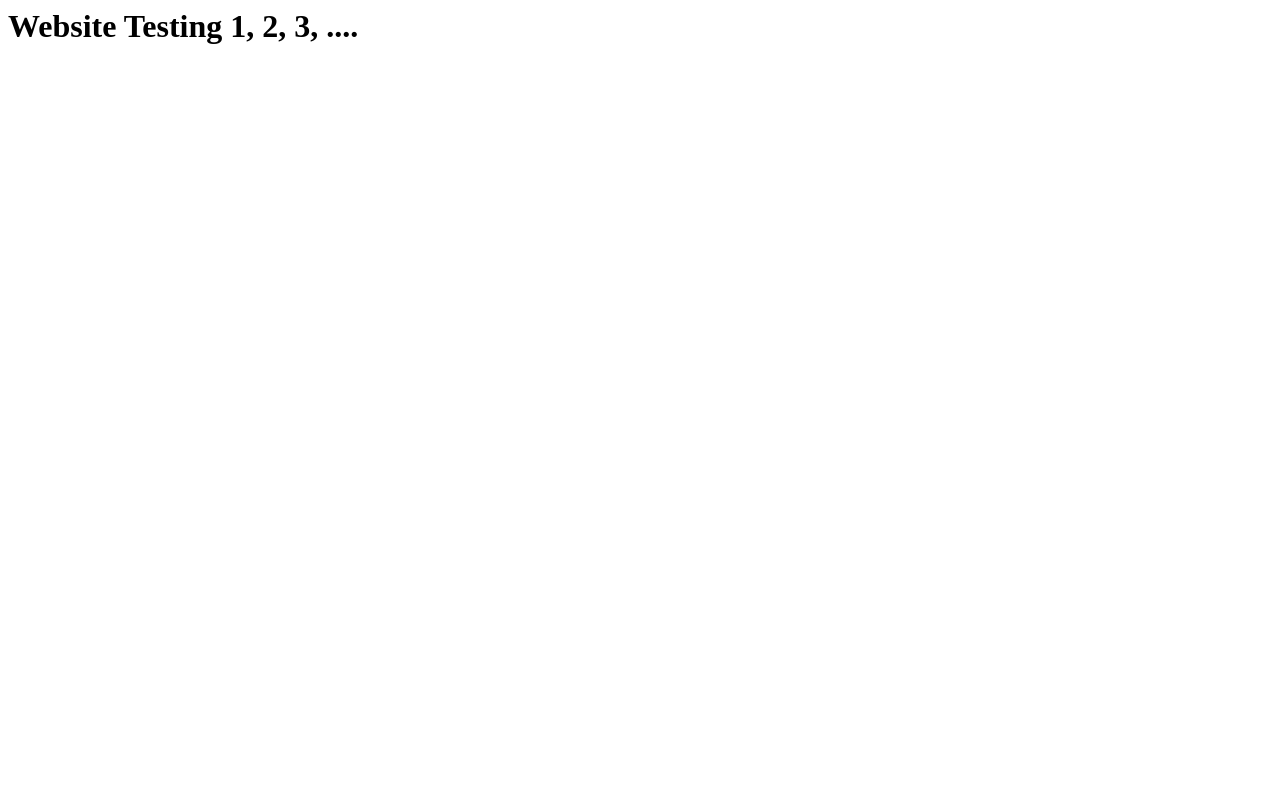
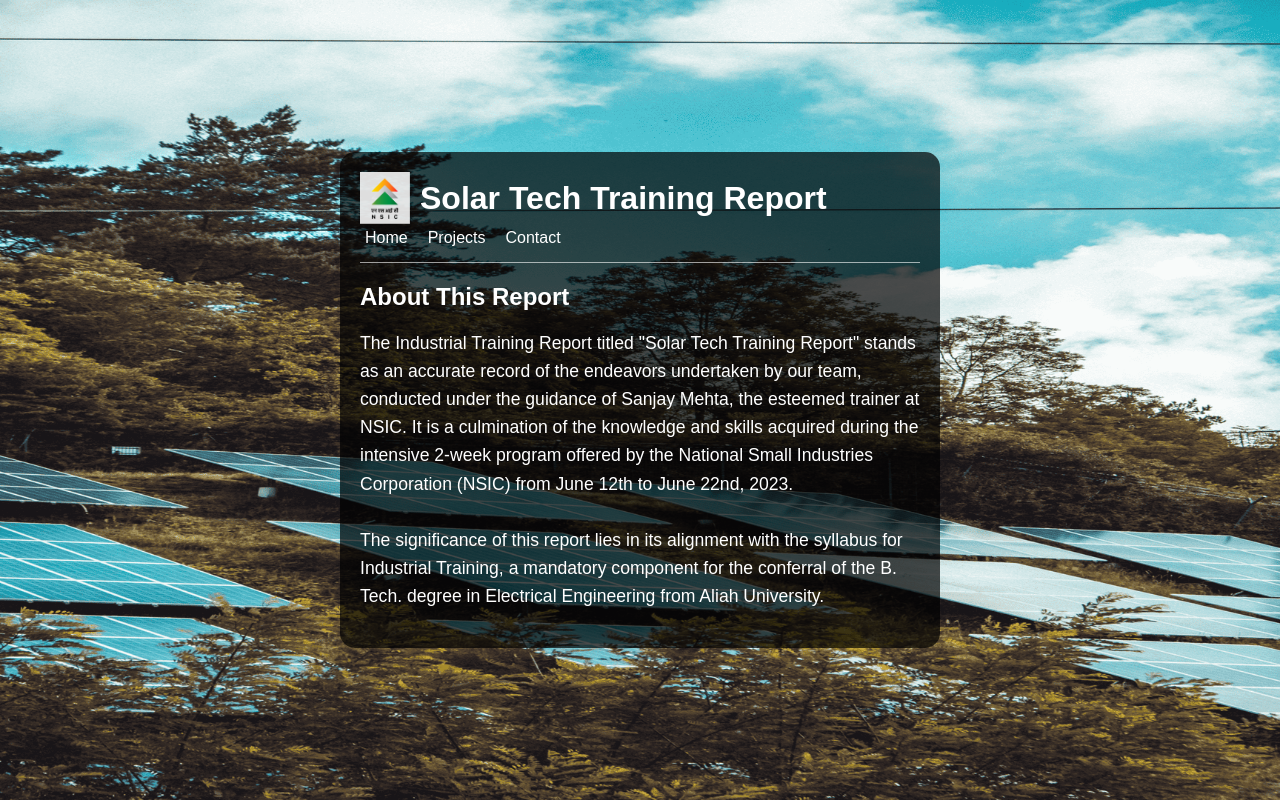
Before and after one commit to sid-am-ahd935/nsic, a plain HTML site: page index.html in a window 1280 px wide. Drawn offline with Linux system fonts and the light colour scheme.

```diff
--- a/index.html
+++ b/index.html
@@ -1,3 +1,54 @@
-<body>
-<h1> Website Testing 1, 2, 3, ....
+<!DOCTYPE html>
+<html lang="en">
+<head>
+  <meta charset="UTF-8">
+  <meta name="viewport" content="width=device-width, initial-scale=1.0">
+  <title>Your Website</title>
+  <link rel="stylesheet" href="styles.css">
+</head>
+<body onload="loadRandomBackground();">
+  <div class="background-container" id="img-background">
+    <div class="translucent-box">
+      <header>
+        <div class="logo">
+          <img src="images/nsic_logo.png" alt="NSIC Logo">
+          <h1>Solar Tech Training Report</h1>
+        </div>
+        <nav>
+          <ul>
+            <li><a href="#home" class="nav-link" id="home-link">Home</a></li>
+            <li><a href="https://sid-am-ahd935.github.io/nsic-report-showcase/" class="nav-link" id="project-link">Projects</a></li>
+            <li><a href="#about" class="nav-link" id="about-link">Contact</a></li>
+          </ul>
+        </nav>
+      </header>
+      <div class="description-box" id="home" style="display: block;">
+        <h2>About This Report</h2>
+        <p>The Industrial Training Report titled "Solar Tech Training Report" stands as an accurate record of the endeavors undertaken by our team, conducted under the guidance of Sanjay Mehta, the esteemed trainer at NSIC. It is a culmination of the knowledge and skills acquired during the intensive 2-week program offered by the National Small Industries Corporation (NSIC) from June 12th to June 22nd, 2023.
+          <br><br>
+          The significance of this report lies in its alignment with the syllabus for Industrial Training, a mandatory component for the conferral of the B. Tech. degree in Electrical Engineering from Aliah University.</p>
+      </div>
+      <div class="description-box" id="about" style="display: none;">
+        <h2>About Myself</h2>
+        <p>I'm Aman Ahmed Siddiqui, an aspiring software developer deeply passionate about making websites, games, designs, artificial intelligence, i.e., anything and everything exciting. With a background in Electrical Engineering, I thrive to become a great software developer and I am ready for new opportunities and challenges on the way.
+          <!-- <br><br>
+          <br>Email: aasiddiqui40@gmail.com
+          <br>LinkedIn: https://www.linkedin.com/in/aman-ahmed-siddiqui/
+          <br>Website/Blog: https://sid-am-ahd935.github.io/ (under construction)
+          <br>Instagram: @sid_am_ahd_935 -->
+          <br><br>Feel free to reach out for collaborations, opportunities, or simply to connect!</p>
+          <footer class="footer">
+            <ul class="social-icons">
+              <li><a href="https://www.linkedin.com/in/aman-ahmed-siddiqui/"><svg class="icon" xmlns="http://www.w3.org/2000/svg" width="24" height="24" viewBox="0 0 24 24" fill="none" stroke="currentColor" stroke-width="2" stroke-linecap="round" stroke-linejoin="round" class="lucide lucide-linkedin"><path d="M16 8a6 6 0 0 1 6 6v7h-4v-7a2 2 0 0 0-2-2 2 2 0 0 0-2 2v7h-4v-7a6 6 0 0 1 6-6z"/><rect width="4" height="12" x="2" y="9"/><circle cx="4" cy="4" r="2"/></svg></a></li>
+              <li><a href="https://sid-am-ahd935.github.io/"><svg class="icon" xmlns="http://www.w3.org/2000/svg" width="24" height="24" viewBox="0 0 24 24" fill="none" stroke="currentColor" stroke-width="2" stroke-linecap="round" stroke-linejoin="round" class="lucide lucide-github"><path d="M15 22v-4a4.8 4.8 0 0 0-1-3.5c3 0 6-2 6-5.5.08-1.25-.27-2.48-1-3.5.28-1.15.28-2.35 0-3.5 0 0-1 0-3 1.5-2.64-.5-5.36-.5-8 0C6 2 5 2 5 2c-.3 1.15-.3 2.35 0 3.5A5.403 5.403 0 0 0 4 9c0 3.5 3 5.5 6 5.5-.39.49-.68 1.05-.85 1.65-.17.6-.22 1.23-.15 1.85v4"/><path d="M9 18c-4.51 2-5-2-7-2"/></svg></a></li>
+              <li><a href="https://www.instagram.com/sid_am_ahd_935/"><svg class="icon" xmlns="http://www.w3.org/2000/svg" width="24" height="24" viewBox="0 0 24 24" fill="none" stroke="currentColor" stroke-width="2" stroke-linecap="round" stroke-linejoin="round" class="lucide lucide-instagram"><rect width="20" height="20" x="2" y="2" rx="5" ry="5"/><path d="M16 11.37A4 4 0 1 1 12.63 8 4 4 0 0 1 16 11.37z"/><line x1="17.5" x2="17.51" y1="6.5" y2="6.5"/></svg></a></li>
+            </ul>
+          </footer>
+
+
+      </div>
+    </div>
+  </div>
+  <script src="script.js"></script>
 </body>
+</html>
--- /dev/null
+++ b/script.js
@@ -0,0 +1,30 @@
+
+function loadRandomBackground(){
+    var img_id = Math.floor(Math.random() * 4) + 1;
+    document.getElementById("img-background").style.backgroundImage = "url('images/image" + img_id + ".png')";
+}
+
+const aboutLink = document.querySelector('.nav-link[href="#about"]');
+const homeLink = document.querySelector('.nav-link[href="#home"]');
+const homeSection = document.getElementById('home');
+const aboutSection = document.getElementById('about');
+
+aboutLink.addEventListener('click', function(event) {
+    event.preventDefault();
+    toggleAboutSection();
+});
+
+homeLink.addEventListener('click', function(event) {
+    event.preventDefault();
+    toggleHome();
+});
+
+function toggleAboutSection() {
+    homeSection.style.display = 'none';
+    aboutSection.style.display = 'block';
+}
+
+function toggleHome() {
+    homeSection.style.display = 'block';
+    aboutSection.style.display = 'none';
+}
--- /dev/null
+++ b/styles.css
@@ -0,0 +1,116 @@
+body {
+  margin: 0;
+  font-family: Arial, sans-serif;
+}
+
+.background-container {
+  /* background-image: url('image1.jpg'); */
+  background-size: cover;
+  background-position: center;
+  height: 100vh;
+  display: flex;
+  justify-content: center;
+  align-items: center;
+}
+
+.translucent-box {
+  background-color: rgba(0, 0, 0, 0.7); /* Adjust the alpha value for transparency */
+  border-radius: 15px;
+  padding: 20px;
+  max-width: 80%;
+  width: 600px;
+  box-sizing: border-box;
+}
+
+header {
+  border-bottom: 1px solid rgba(255, 255, 255, 0.6); /* Separation line */
+  margin-bottom: 20px;
+  padding-bottom: 10px;
+}
+
+.logo {
+  display: flex;
+  align-items: center;
+}
+
+.logo img {
+  width: 50px; /* Adjust based on your logo size */
+  margin-right: 10px;
+}
+
+.logo h1 {
+  color: white;
+  margin: 0;
+}
+
+nav ul {
+  list-style: none;
+  padding: 5px;
+  margin: 0px;
+  display: flex;
+}
+
+nav ul li {
+  margin-right: 20px;
+}
+
+nav ul li a {
+  color: white;
+  text-decoration: none;
+}
+
+.description-box h2 {
+  color: white;
+  font-size: 1.5em;
+  margin-bottom: 10px;
+}
+
+.description-box p {
+  color: white;
+  font-size: 1.1em;
+  line-height: 1.6;
+}
+
+/* For bleeding text in mobile devices */
+@media screen and (max-width: 768px) {
+  .translucent-box {
+    max-width: 90%; /* Adjust the maximum width for smaller screens */
+  }
+
+  .description-box {
+    padding: 10px; /* Adjust padding for smaller screens */
+  }
+
+  .description-box p {
+    font-size: 3vw; /* Set font size as 3% of the viewport width for better scalability */
+  }
+}
+
+
+/*  Icon Footer  */
+
+.footer {
+  background-color: #333; /* Footer background color */
+  padding: 20px;
+  text-align: center;
+}
+
+.social-icons {
+  list-style-type: none;
+  padding: 0;
+  margin: 0;
+}
+
+.social-icons li {
+  display: inline-block;
+  margin: 0 10px;
+}
+
+.icon {
+  width: 30px; /* Adjust the icon size */
+  fill: white; /* Icon color */
+}
+
+a {
+  text-decoration: none;
+}
```
Also changed, not shown: images/image1.png (added), images/image2.png (added), images/image3.png (added), images/image4.png (added), images/nsic_logo.png (added), 3 other files.
